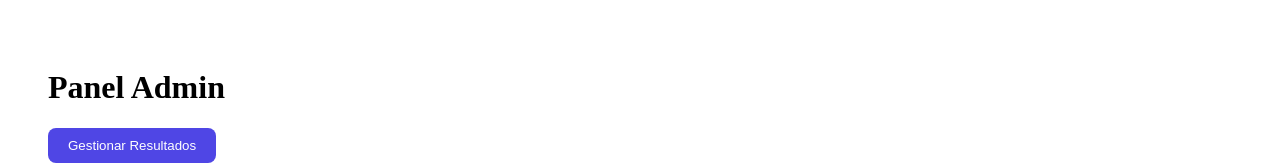
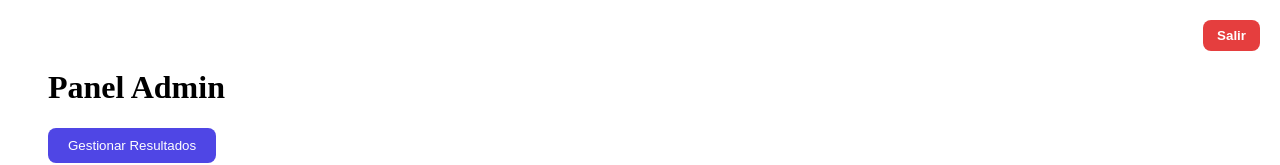
Before and after one commit to jrafael0064-collab/inkup-clone-quiz, a Next.js app: page /admin in a window 1280 px wide. Shown: the top 165 px of the page. Built offline with nearby package versions, Linux system fonts and the light colour scheme; no server answers; the database is empty.

Commit message:
Add files via upload

```diff
--- a/pages/admin/index.js
+++ b/pages/admin/index.js
@@ -6,6 +6,10 @@ export default function Admin() {
   const router = useRouter()
   const [quizzes, setQuizzes] = useState([])
   const [title, setTitle] = useState('')
+  const handleLogout = async () => {
+    await fetch("/api/admin-logout", { method: "POST" })
+    window.location.href = "/admin-login"
+  }
 
   useEffect(() => {
     loadQuizzes()
@@ -49,6 +53,24 @@ export default function Admin() {
         Gestionar Resultados
       </button>
 
+      <button
+        onClick={handleLogout}
+        style={{
+          position: "absolute",
+          top: 20,
+          right: 20,
+          padding: "8px 14px",
+          borderRadius: 8,
+          border: "none",
+          background: "#e53e3e",
+          color: "#fff",
+          fontWeight: "bold",
+          cursor: "pointer"
+        }}
+      >
+        Salir
+      </button>
+
       <div style={{ marginBottom: 40 }}>
         <h2>Crear nuevo quiz</h2>
         <input
```
